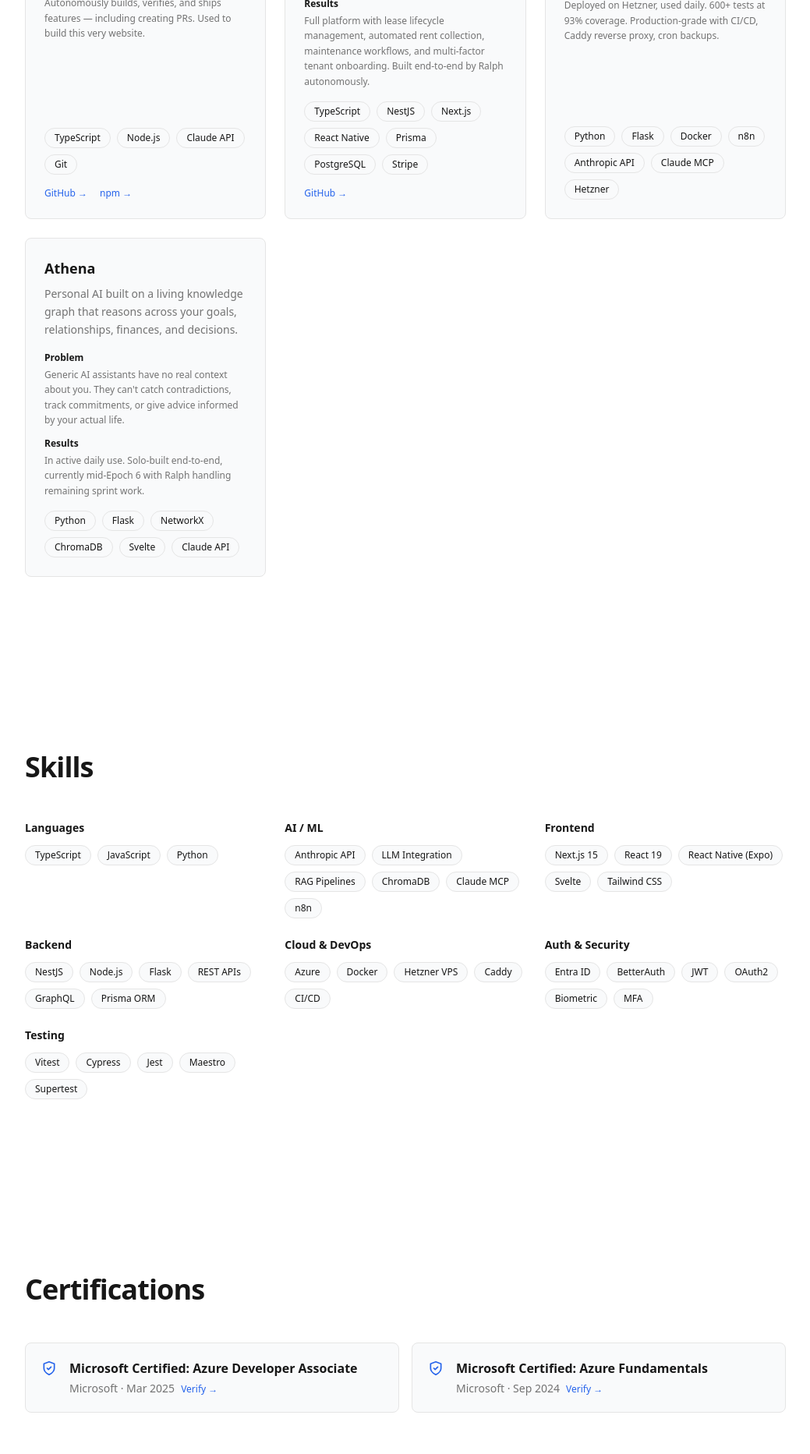
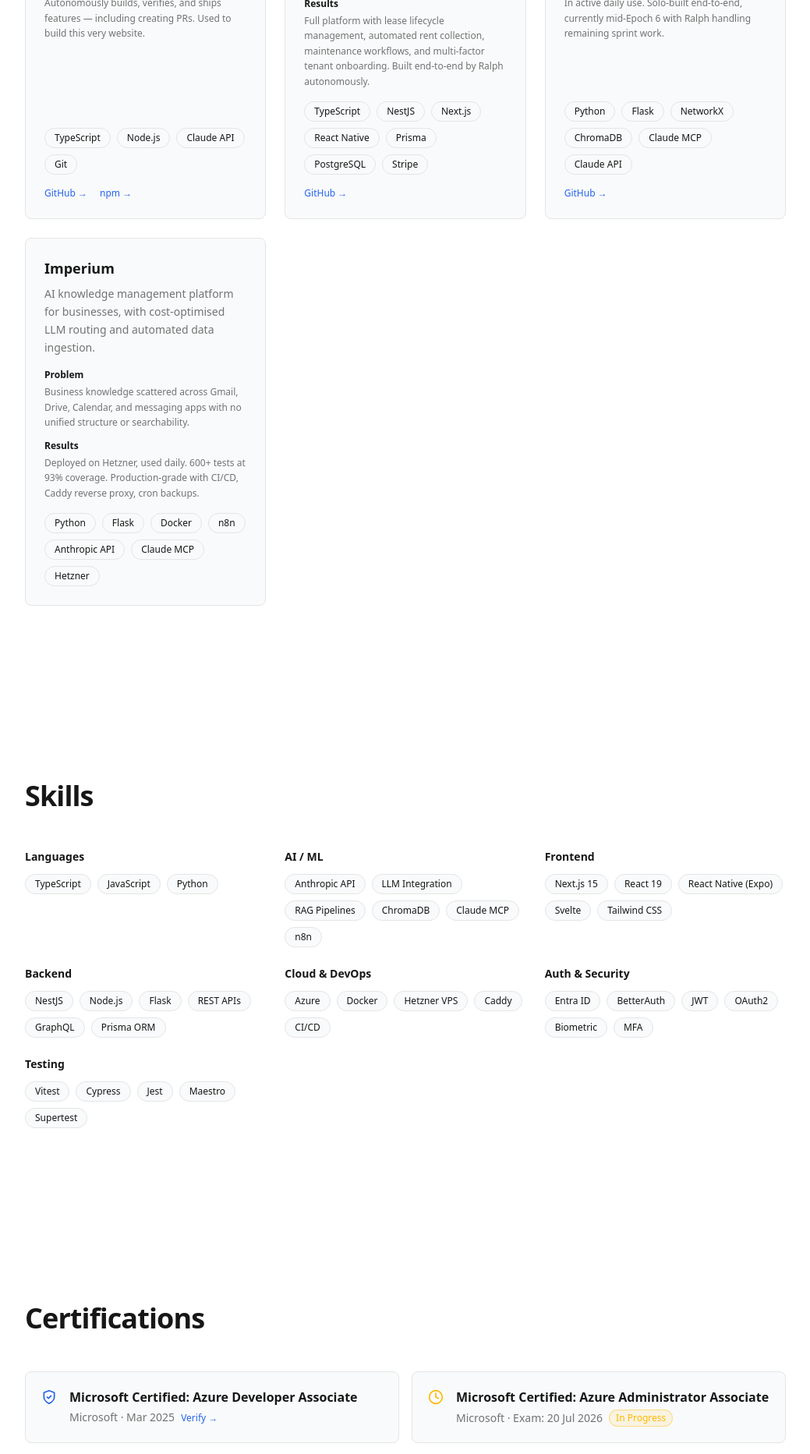
Before and after one commit to mattwilson02/mattwilson02.github.io, a Next.js app: page / in a window 1280 px wide. Shown: the part 3540-5405 px from the top of the page at 78% size, without its empty margins (120-1159 px from the left). Built offline with nearby package versions, Linux system fonts and the light colour scheme.

Commit message:
add tamp to currently building + studying for az admin associate

```diff
--- a/src/components/certifications.tsx
+++ b/src/components/certifications.tsx
@@ -46,7 +46,24 @@
               variants={itemVariants}
               className="flex items-start gap-4 rounded-lg border border-[var(--color-border)] bg-[var(--color-card)] p-5"
             >
-              <div className="mt-0.5 shrink-0 text-[var(--color-accent)]">
+              <div className={`mt-0.5 shrink-0 ${cert.pending ? "text-amber-400" : "text-(--color-accent)"}`}>
+                {cert.pending ? (
+                  <svg
+                    xmlns="http://www.w3.org/2000/svg"
+                    width="20"
+                    height="20"
+                    viewBox="0 0 24 24"
+                    fill="none"
+                    stroke="currentColor"
+                    strokeWidth="2"
+                    strokeLinecap="round"
+                    strokeLinejoin="round"
+                    aria-hidden="true"
+                  >
+                    <circle cx="12" cy="12" r="10" />
+                    <polyline points="12 6 12 12 16 14" />
+                  </svg>
+                ) : (
                   <svg
                     xmlns="http://www.w3.org/2000/svg"
                     width="20"
@@ -62,15 +79,16 @@
                     <path d="M12 22s8-4 8-10V5l-8-3-8 3v7c0 6 8 10 8 10z" />
                     <polyline points="9 12 11 14 15 10" />
                   </svg>
+                )}
               </div>
               <div>
-                <p className="font-semibold text-[var(--color-foreground)]">
+                <p className="font-semibold text-(--color-foreground)">
                   {cert.link ? (
                     <a
                       href={cert.link}
                       target="_blank"
                       rel="noopener noreferrer"
-                      className="transition-colors hover:text-[var(--color-accent)]"
+                      className="transition-colors hover:text-(--color-accent)"
                     >
                       {cert.name}
                     </a>
@@ -78,19 +96,26 @@
                     cert.name
                   )}
                 </p>
-                <p className="mt-1 text-sm text-[var(--color-muted)]">
+                <div className="mt-1 flex items-center gap-2">
+                  <p className="text-sm text-(--color-muted)">
                     {cert.issuer} · {cert.date}
                     {cert.link && (
                       <a
                         href={cert.link}
                         target="_blank"
                         rel="noopener noreferrer"
-                      className="ml-2 text-xs text-[var(--color-accent)] hover:underline"
+                        className="ml-2 text-xs text-(--color-accent) hover:underline"
                       >
                         Verify →
                       </a>
                     )}
                   </p>
+                  {cert.pending && (
+                    <span className="whitespace-nowrap rounded-full border border-amber-400/40 bg-amber-400/10 px-2 py-0.5 text-xs font-medium text-amber-400">
+                      In Progress
+                    </span>
+                  )}
+                </div>
               </div>
             </motion.div>
           ))}
--- a/src/data/certifications.ts
+++ b/src/data/certifications.ts
@@ -3,6 +3,7 @@
   issuer: string;
   date: string;
   link?: string;
+  pending?: boolean;
 }
 
 export const certificationsData: Certification[] = [
@@ -13,6 +14,12 @@
     link: "https://learn.microsoft.com/api/credentials/share/en-us/MattWilson-2787/8C0C35F61CF72BC1?sharingId=D6137FDC1D04120F",
   },
   {
+    name: "Microsoft Certified: Azure Administrator Associate",
+    issuer: "Microsoft",
+    date: "Exam: 20 Jul 2026",
+    pending: true,
+  },
+  {
     name: "Microsoft Certified: Azure Fundamentals",
     issuer: "Microsoft",
     date: "Sep 2024",
--- a/src/data/currently-building.ts
+++ b/src/data/currently-building.ts
@@ -18,23 +18,17 @@
     link: "https://github.com/mattwilson02/ralph-cli",
   },
   {
-    name: "Imperium",
+    name: "Tamp",
     description:
-      "AI knowledge management platform for businesses. Multi-service architecture with cost-optimised LLM routing, automated ingestion from Gmail, Drive, and Calendar.",
+      "Gamified social learning platform for coffee craft. Animated POV brewing guides, attempt tracking with peer-review scoring, and a barista rank progression system.",
     status: "active",
-    tech: ["Python", "Flask", "Docker", "Claude MCP"],
-  },
-  {
-    name: "Athena",
-    description:
-      "AI personal assistant using RAG architecture with ChromaDB for vector storage and semantic querying across a knowledge base.",
-    status: "active",
-    tech: ["Python", "Flask", "ChromaDB", "Svelte", "Anthropic API"],
+    tech: ["React Native", "Expo", "NestJS", "PostgreSQL", "Prisma", "TypeScript"],
+    link: "https://github.com/mattwilson02/tamp",
   },
   {
     name: "This Portfolio",
     description:
-      "Built entirely by Ralph from sprint specs. Full SEO and zero manual code.",
+      "Built by Ralph from sprint specs. Full SEO and zero manual code.",
     status: "shipped",
     tech: ["Next.js", "TypeScript", "Tailwind CSS"],
     link: "https://github.com/mattwilson02/mattwilson02.github.io",
--- a/src/data/projects.ts
+++ b/src/data/projects.ts
@@ -46,6 +46,18 @@
     ],
   },
   {
+    title: "Athena",
+    description:
+      "Personal AI built on a living knowledge graph that reasons across your goals, relationships, finances, and decisions.",
+    problem:
+      "Generic AI assistants have no real context about you. They can't catch contradictions, track commitments, or give advice informed by your actual life.",
+    approach:
+      "Knowledge graph (180+ nodes, 7 domains) with conflict detection, adaptive response modes, permanence-scored retrieval, and accountability tracking. ChromaDB vector search with NetworkX graph traversal. Exposed as an MCP server so Claude has direct access to your full life context in any conversation.",
+    results: "In active daily use. Solo-built end-to-end, currently mid-Epoch 6 with Ralph handling remaining sprint work.",
+    tech: ["Python", "Flask", "NetworkX", "ChromaDB", "Claude MCP", "Claude API"],
+    links: [{ label: "GitHub", href: "https://github.com/mattwilson02/athena" }],
+  },
+  {
     title: "Imperium",
     description:
       "AI knowledge management platform for businesses, with cost-optimised LLM routing and automated data ingestion.",
@@ -58,16 +70,4 @@
     tech: ["Python", "Flask", "Docker", "n8n", "Anthropic API", "Claude MCP", "Hetzner"],
     links: [],
   },
-  {
-    title: "Athena",
-    description:
-      "Personal AI built on a living knowledge graph that reasons across your goals, relationships, finances, and decisions.",
-    problem:
-      "Generic AI assistants have no real context about you. They can't catch contradictions, track commitments, or give advice informed by your actual life.",
-    approach:
-      "Knowledge graph (180+ nodes, 7 domains) with conflict detection, adaptive response modes, permanence-scored retrieval, and accountability tracking. ChromaDB vector search with NetworkX graph traversal. Svelte 5 frontend with streaming chat and force-directed graph visualisation.",
-    results: "In active daily use. Solo-built end-to-end, currently mid-Epoch 6 with Ralph handling remaining sprint work.",
-    tech: ["Python", "Flask", "NetworkX", "ChromaDB", "Svelte", "Claude API"],
-    links: [],
-  },
 ];
```
Lines whose indentation alone changed are shown as unchanged.
